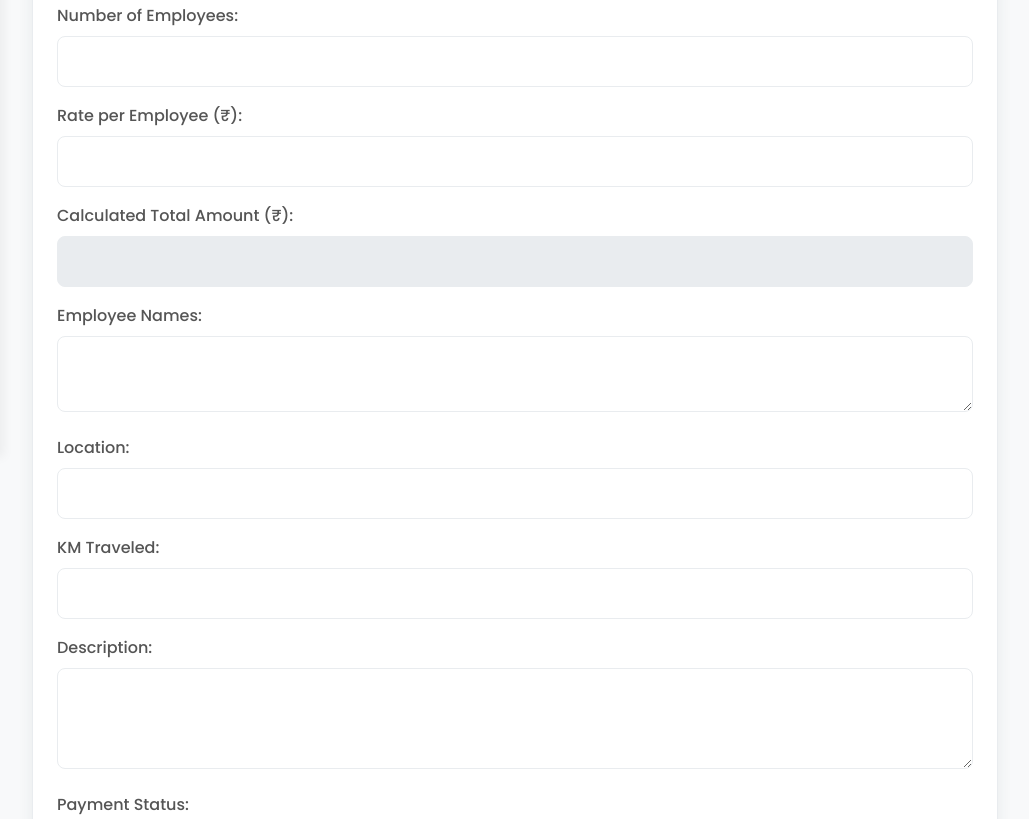
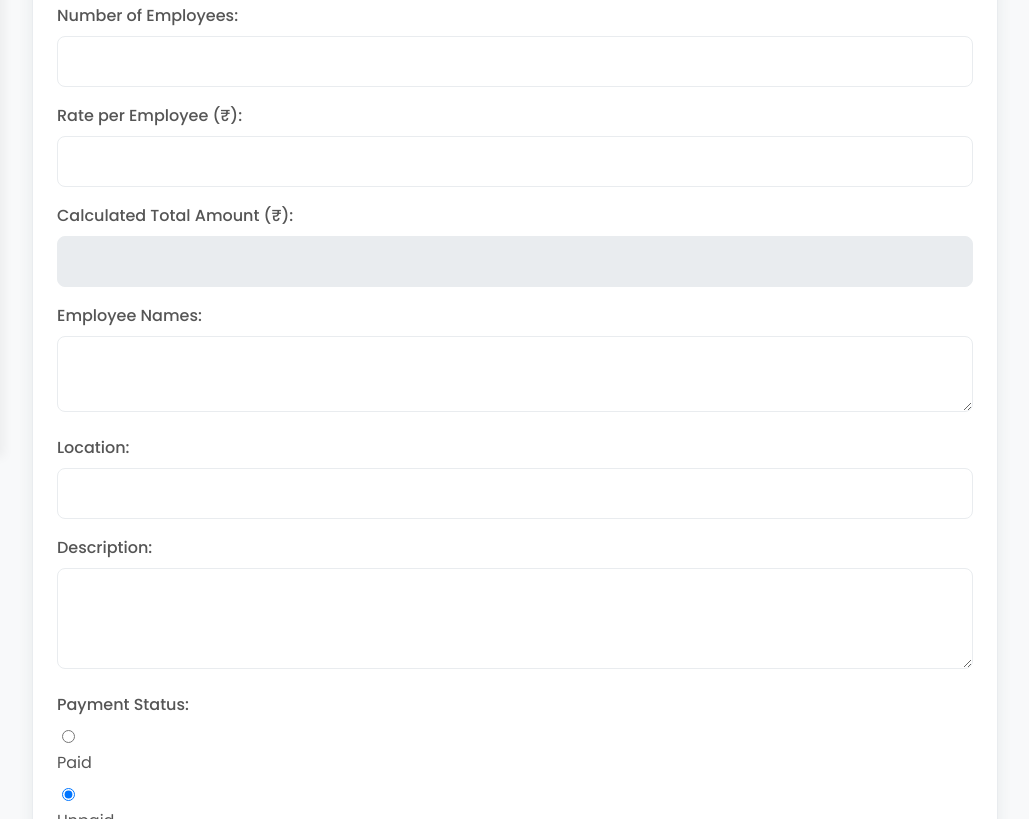
Before and after one commit to Kudu123/Work-update, a plain HTML site: page work-update.html in a window 1280 px wide. Shown: the part 343-1162 px from the top of the page, without its empty margins (250-1279 px from the left). Drawn offline with Linux system fonts and the light colour scheme.

Commit message:
Update work-update.html

```diff
--- a/work-update.html
+++ b/work-update.html
@@ -89,10 +89,7 @@
                         <label for="location">Location:</label>
                         <input type="text" id="location" placeholder="" required>
                     </div>
-                    <div class="form-group">
-                        <label for="km-traveled">KM Traveled:</label>
-                        <input type="number" id="km-traveled" placeholder="">
-                    </div>
+
                     <div class="form-group">
                         <label for="description">Description:</label>
                         <textarea id="description" rows="3" placeholder=""></textarea>
```
